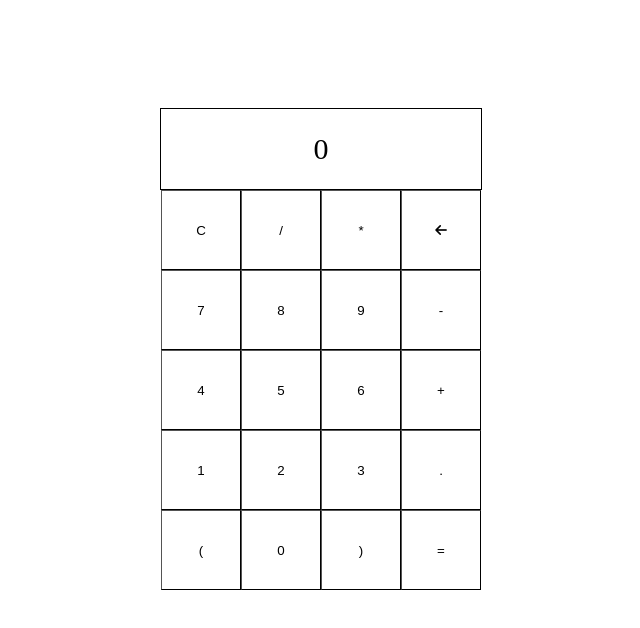
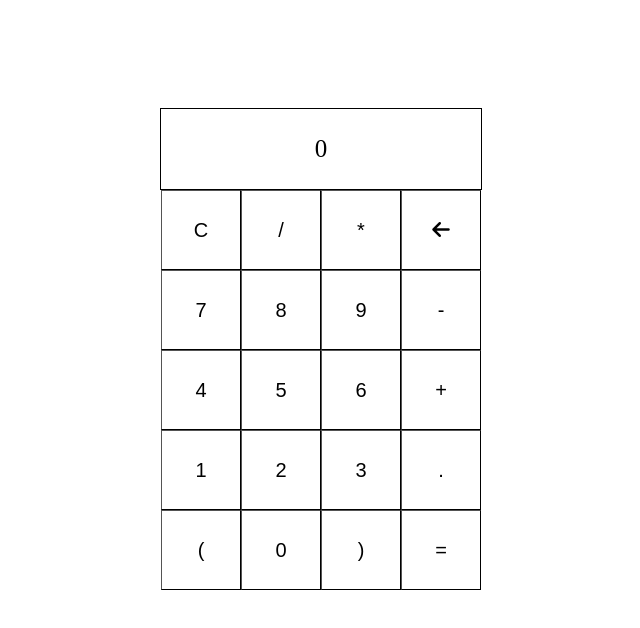
Before and after one commit to amitjait/Calculator, a plain HTML site: page index.html in a window 1280 px wide. Shown: the whole page, without its empty margins (319-959 px from the left). Drawn offline with Linux system fonts and the light colour scheme.

Commit message:
updating

```diff
--- a/style.css
+++ b/style.css
@@ -4,13 +4,14 @@ button{
     margin: 0px;
     background-color: white;
     border-width: 0.5px;
+    font-size: 20px;
 }
 .result{
     margin-top: 2rem;
     height: 5rem;
     width: 20rem;
     border: 0.5px solid black;
-    font-size: 30px;
+    font-size: 25px;
 }
 .rPara{
     display: flex;
```
